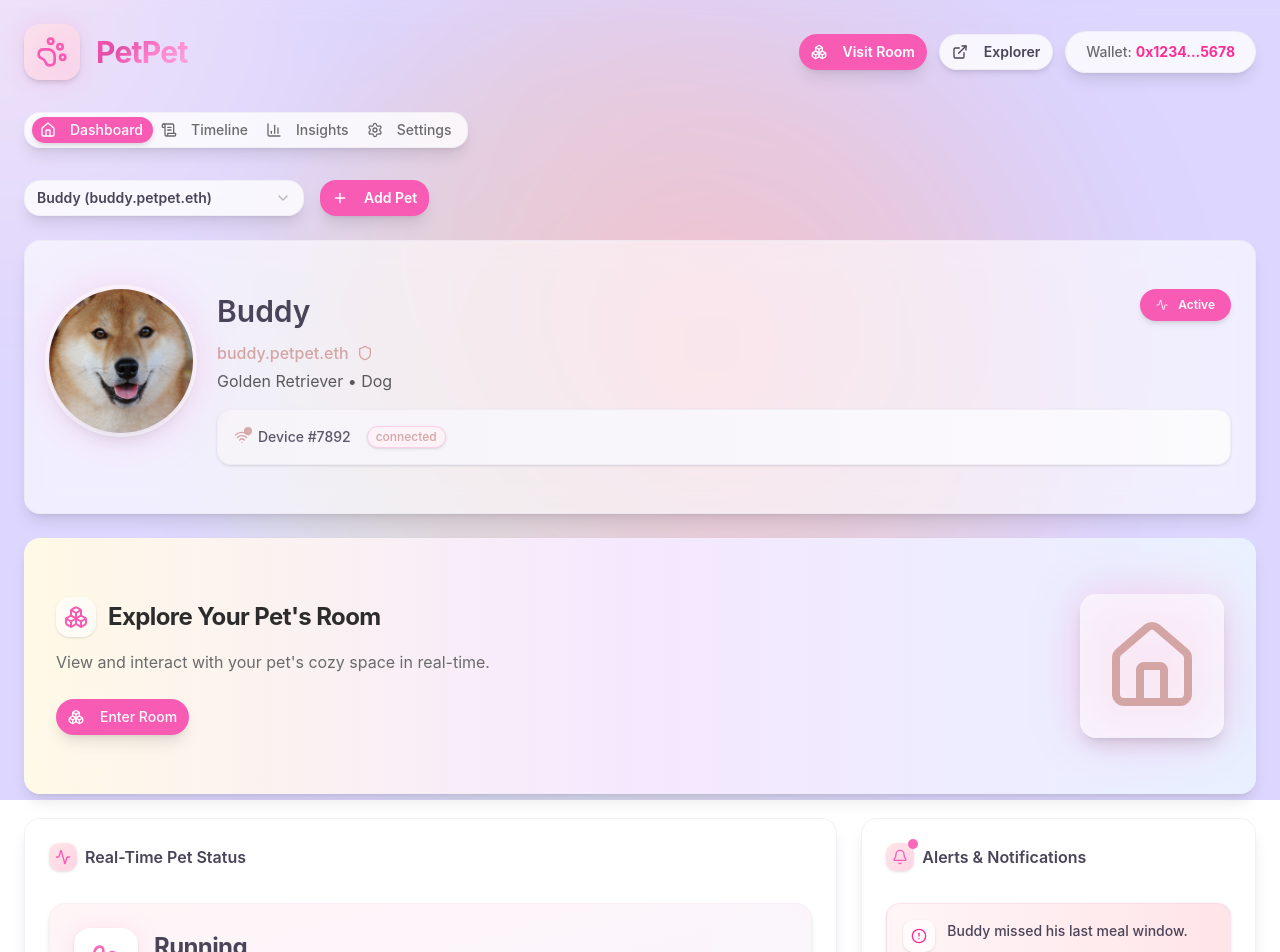
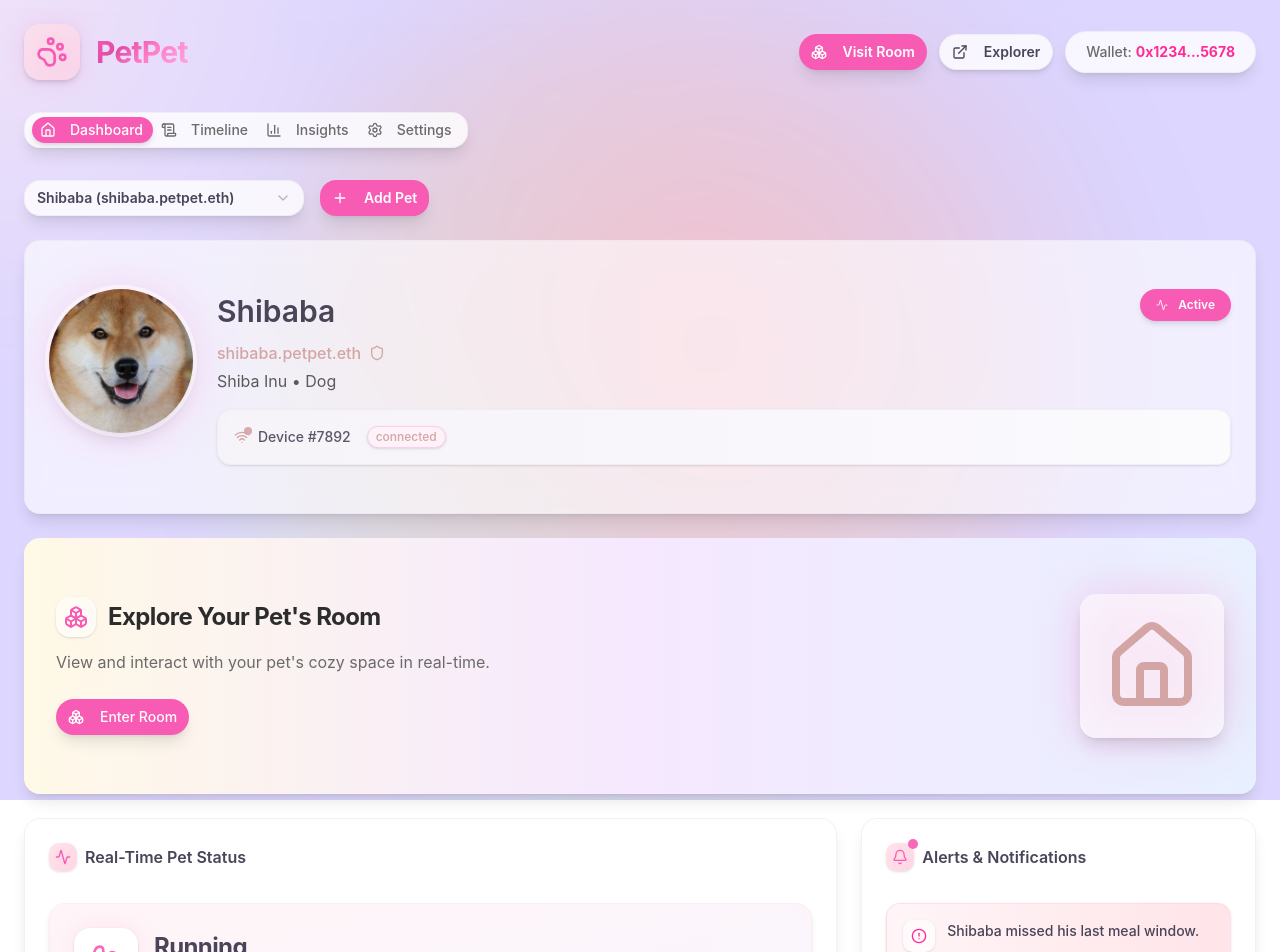
Before and after one commit to derek2403/pet-pet, a Next.js app: page /dashboard in a window 1280 px wide. Shown: the top 952 px of the page. Built offline with nearby package versions, Linux system fonts and the light colour scheme.

Commit message:
updated naming

```diff
--- a/pages/dashboard.js
+++ b/pages/dashboard.js
@@ -33,7 +33,7 @@ import {
  */
 export default function Dashboard() {
   // State for pet name editing
-  const [petName, setPetName] = useState("Buddy");
+  const [petName, setPetName] = useState("Shibaba");
 
   // Track active tab for animations
   const [activeTab, setActiveTab] = useState("dashboard");
@@ -96,15 +96,15 @@ export default function Dashboard() {
 
   // Mock data
   const pets = [
-    { id: 1, name: "Buddy", ens: "buddy.petpet.eth" },
+    { id: 1, name: "Shibaba", ens: "shibaba.petpet.eth" },
     { id: 2, name: "Luna", ens: "luna.petpet.eth" },
   ];
 
   const selectedPet = {
     name: petName,
-    ens: "buddy.petpet.eth",
+    ens: "shibaba.petpet.eth",
     species: "Dog",
-    breed: "Golden Retriever",
+    breed: "Shiba Inu",
     status: "Active",
     deviceId: "Device #7892",
     deviceStatus: "connected",
@@ -170,7 +170,7 @@ export default function Dashboard() {
   const alerts = [
     {
       type: "warning",
-      message: "Buddy missed his last meal window.",
+      message: "Shibaba missed his last meal window.",
       icon: AlertCircle,
     },
     {
```
Also changed, not shown: 2 other files (tests, documents, lock files or other folders).
